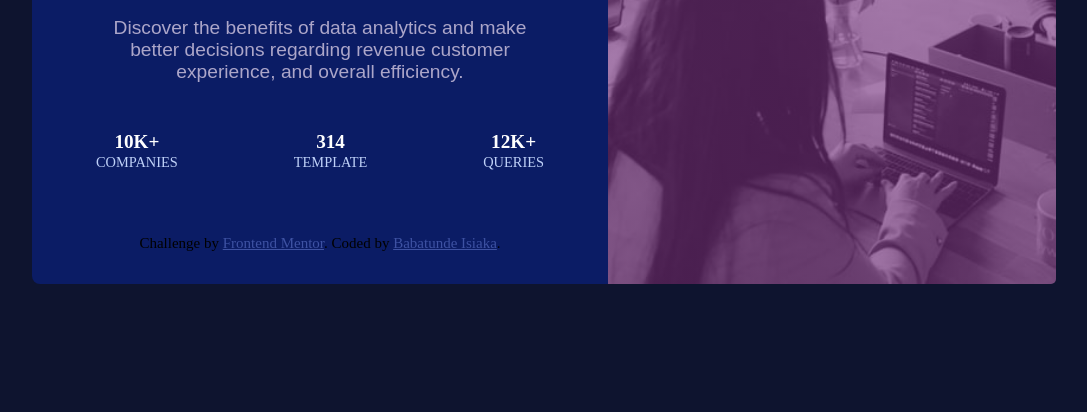
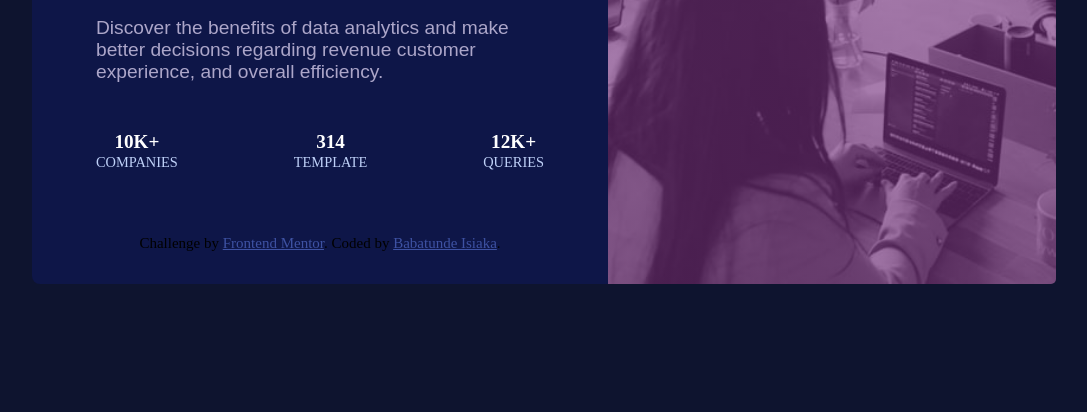
Before and after one commit to tundeloper/Amoo, a plain HTML site: page index.html in a window 1280 px wide. Shown: the part 390-802 px from the top of the page, without its empty margins (96-1183 px from the left). Drawn offline with Linux system fonts and the light colour scheme.

Commit message:
Update style.css

```diff
--- a/style.css
+++ b/style.css
@@ -17,14 +17,14 @@ body {
   }
 }
 
-@media screen and (max-width: 1300px) {
+/* @media screen and (max-width: 1300px) {
   .contaner {
-    /* flex-direction: column-reverse; */
+    flex-direction: column-reverse;
   }
-}
+} */
 
 .contaner {
-  background-color: hsl(229, 80%, 22%);
+  background-color: hsl(232, 67%, 17%);
   border-radius: 8px;
 
   display: flex;
@@ -40,7 +40,6 @@ body {
   margin-top: 4rem;
   margin-left: 4rem;
   margin-right: 4rem;
-  text-align: center;
 }
 
 .header {
@@ -72,6 +71,7 @@ body {
   .img {
     width: 0;
     background-image: url(./images/image-header-mobile.jpg);
+    /* display: none; */
   }
 }
 
```
